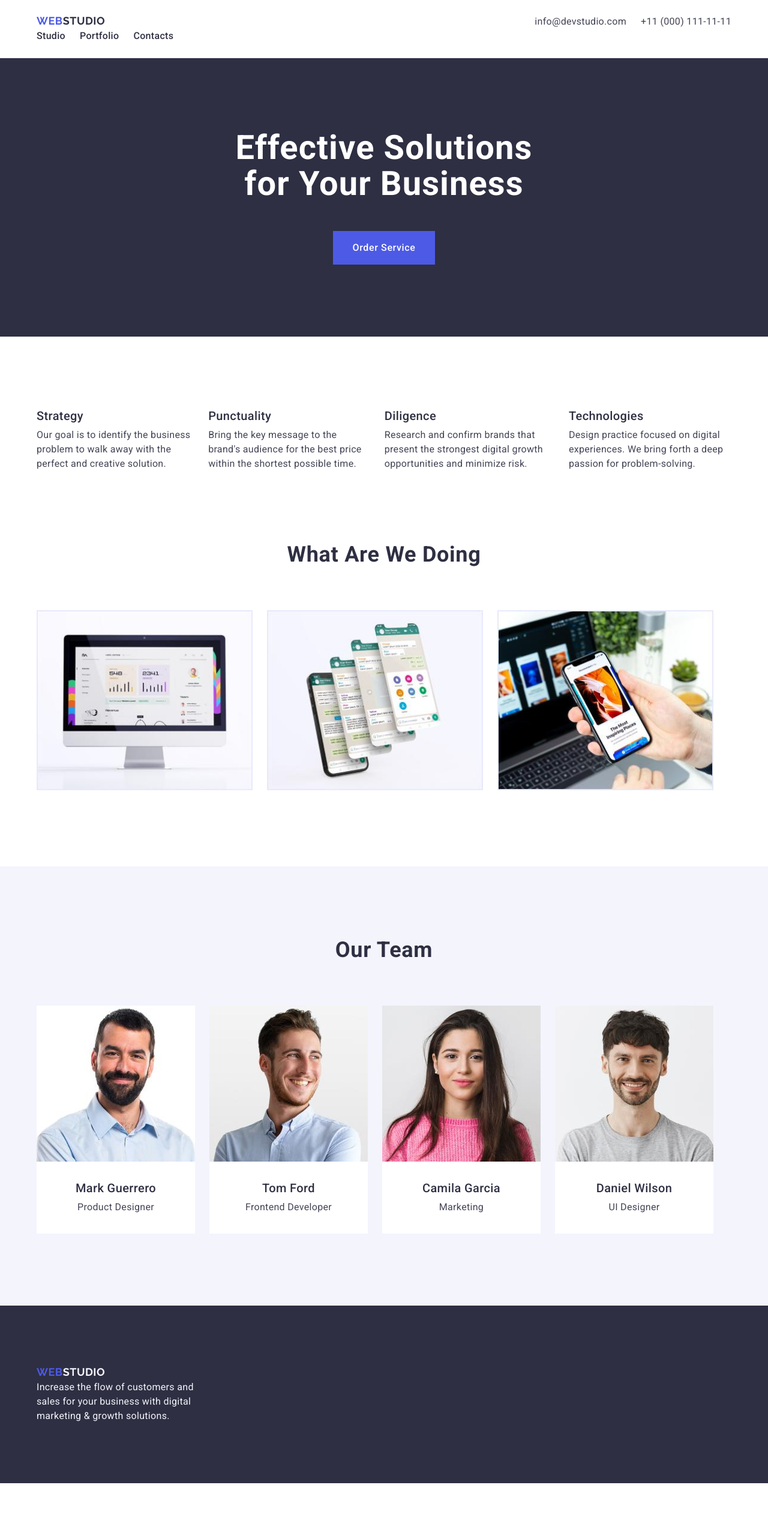
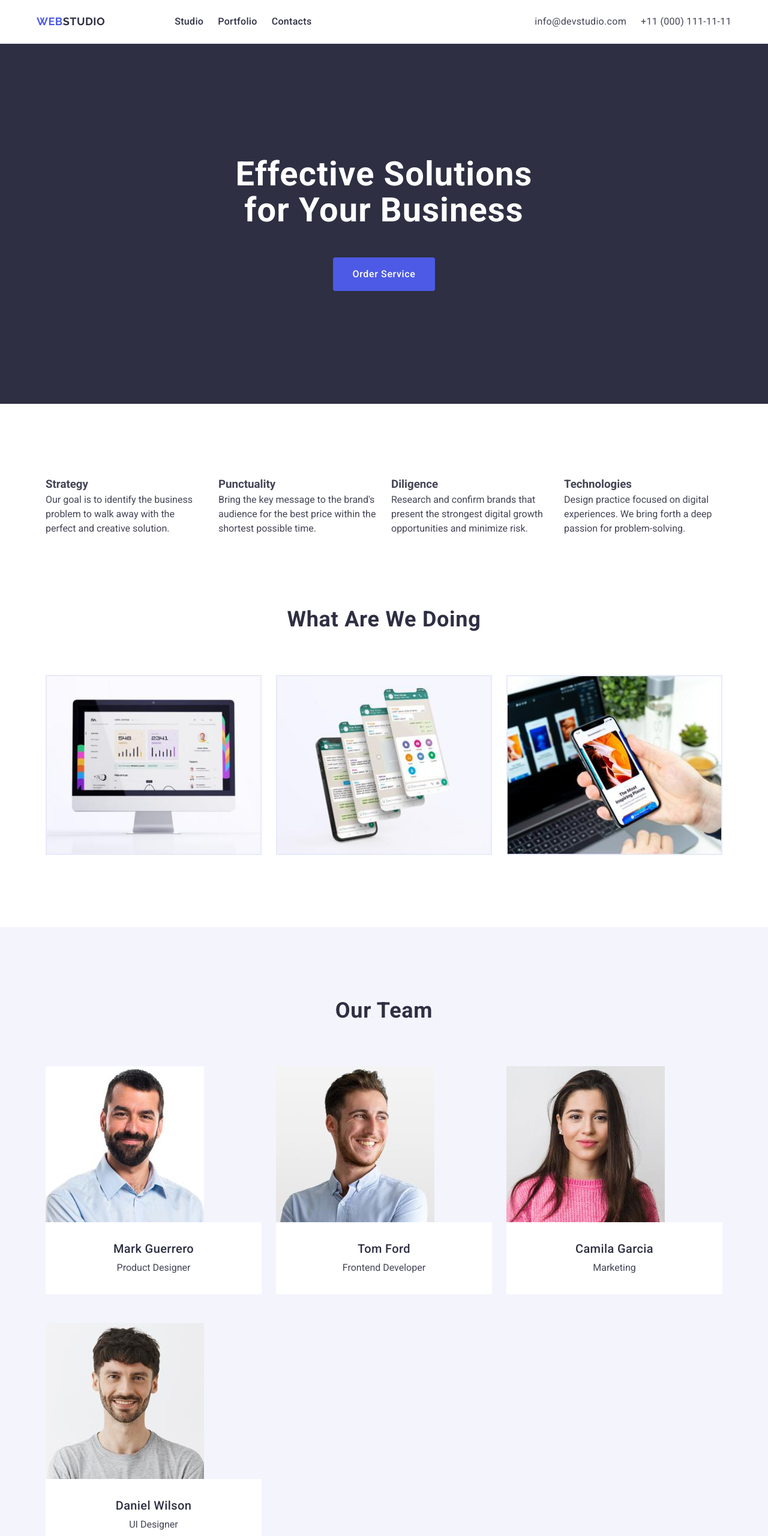
Before and after one commit to AnitaPrzedwojewska/goit-markup-hw-03, a plain HTML site: page index.html in a window 1280 px wide. Shown: the top 2560 px of the page at 60% size. Before the commit the page ends 2472 px from the top, so only its background shows below. Drawn offline with nearby package versions, Linux system fonts and the light colour scheme.

Commit message:
Update after autochecking

```diff
--- a/css/style.css
+++ b/css/style.css
@@ -24,23 +24,60 @@ body {
 	color: var(--TEXT);
     background-color: var(--WHITE);
 }
+img {
+    display: block;
+}
 .container {
     max-width: 1158px;
     margin: auto;
+    padding: 0 15px;
 }
-.section {
-    padding: 120px 0;
-}
-.header {
+.container-header {
     display: flex;
     flex-direction: row;
     justify-content: space-between;
     padding: 24px 0;
 }
-.border-header {
+.section {
+    padding: 120px 0;
+}
+.section.motto {
+    padding: 188px 0;
+    background-color: var(--DARK);
+    text-align: center;
+}
+.section.we-do {
+    padding-top: 0;
+}
+.section.our-team {
+    background-color: var(--LIGHT);
+}
+.link {
+    text-decoration: none;
+}
+.list {
+    list-style-type: none;
+    display: flex;
+    column-gap: 24px;
+    row-gap: 48px;
+}
+.list-filters {
+    justify-content: center;
+    margin-bottom: 72px;
+}
+.wrap {
+    flex-wrap: wrap;
+}
+.header-top-border {
     border-bottom: 1px solid var(--ACCENT);
 }
+.menu {
+    display: flex;
+    align-items: center;
+    gap: 40px;
+}
 .logo {
+    margin-right: 76px;
     color: var(--PRIMARY-BRAND);
     font-family: Raleway, sans-serif;
     font-size: 18px;
@@ -50,81 +87,53 @@ body {
     text-transform: uppercase;
     text-decoration: none;
 }
-.link {
-    text-decoration: none;
-}
 .studio-dark {
     color: var(--DARK);
 }
 .studio-light {
     color: var(--LIGHT);
 }
-.list {
-    list-style-type: none;
-    display: flex;
-    column-gap: 24px;
-    row-gap: 48px;
-}
-.wrap {
-    flex-wrap: wrap;
-}
-.menu-item {
+.item-menu {
+    padding: 24px 0;
     font-size: 16px;
     font-weight: 500;
     line-height: 1.5;
     letter-spacing: 0.02em;
     color: var(--DARK);
 }
-.menu-item:hover,
-.menu-item:focus,
-.menu-item:active {
-    color: var(--PRESSED-STATE);
-}
-.address {
+.item-address {
     font-style: normal;
-}
-.address-item {
     font-size: 16px;
     font-weight: 400;
     line-height: 1.5;
     letter-spacing: 0.02em;
     color: var(--TEXT);
 }
-.address-item:hover,
-.address-item:focus,
-.address-item:active {
+.item:hover,
+.item:focus,
+.item:active {
     color: var(--PRESSED-STATE);
 }
-.title {
-    background-color: var(--DARK);
-    text-align: center;
+.item-our-philosophy {
+    width: calc((100% - 72px) / 4);
 }
-.title-header {
+.item-we-do,
+.item-our-team,
+.item-portfolio {
+    width: calc((100% - 48px) / 3);
+}
+.title-motto {
+    max-width: 496px;
+    margin-right: auto;
     margin-bottom: 48px;
+    margin-left: auto;
     font-size: 56px;
     font-weight: 700;
     line-height: 1.07;
     letter-spacing: 1.12px;
     color: var(--WHITE);
 }
-.order-btn {
-    padding: 16px 32px;
-    border: none;
-    font-family: inherit;
-    font-weight: 500;
-    font-size: 16px;
-    line-height: 1.5;
-    letter-spacing: 0.04em;
-    color: var(--WHITE);
-    background-color: var(--PRIMARY-BRAND);
-    cursor: pointer;
-}
-.order-btn:hover,
-.order-btn:focus,
-.order-btn:active {
-    background-color: var(--PRESSED-STATE);
-}
-.section-title {
+.title-section {
     margin-bottom: 72px;
     text-align: center;
     font-size: 36px;
@@ -134,10 +143,7 @@ body {
     text-transform: capitalize;
     color: var(--DARK);
 }
-.none {
-    display: none;
-}
-.section-item-title {
+.title-item-our-philosophy {
     margin-bottom: 8px;
     font-size: 20px;
     font-weight: 500;
@@ -145,55 +151,70 @@ body {
     letter-spacing: 0.02em;
     color: var(--DARK);
 }
-.section-item-img {
-    display: block;
+.title-item-our-team {
+    margin-bottom: 8px;
+    font-size: 20px;
+    font-weight: 500;
+    line-height: 1.2;
+    letter-spacing: 0.02em;
+    color: var(--DARK);
 }
-.section-item-txt {
+.title-item-portfolio {
+    margin-bottom: 8px;
+    font-size: 20px;
+    font-weight: 500;
+    line-height: 1.2;
+    letter-spacing: 0.02em;
+    color: var(--DARK);
+}
+.txt-item- {
     font-size: 16px;
     font-weight: 400;
     line-height: 1.5;
     letter-spacing: 0.02em;
     color: var(--TEXT);
 }
-.img-border {
-    border: 1px solid var(--ACCENT);
-}
-.we-do {
-    padding-top: 0;
-}
-.our-team {
-    background-color: var(--LIGHT);
-}
-.our-team-item {
-    background-color: var(--WHITE-BACKGROUND);
-    text-align: center;
-}
-.img-caption {
-    padding: 32px 16px;
-}
-.border {
-    border: 1px solid var(--ACCENT);
-}
-.filters-list {
-    justify-content: center;
-    margin-bottom: 72px;
-}
-.filters-btn {
-    padding: 12px 24px;
+.btn {
     font-family: inherit;
     font-weight: 500;
     font-size: 16px;
     line-height: 1.5;
     letter-spacing: 0.04em;
+}
+.btn.order {
+    display: block;
+    min-width: 169px;
+    margin-left: auto;
+    margin-right: auto;
+    padding: 16px 32px;
+    border: none;
+    border-radius: 4px;
+    color: var(--WHITE);
+    background-color: var(--PRIMARY-BRAND);
+    cursor: pointer;
+}
+.btn.filters {
+    padding: 12px 24px;
     color: var(--PRIMARY-BRAND);
     background-color: var(--LIGHT);
+    border: 1px solid var(--ACCENT);
     cursor: pointer;
 }
-.filters-btn:hover,
-.filters-btn:focus,
-.filters-btn:active {
-    color: var(--WHITE);
+.btn:hover,
+.btn:focus,
+.btn:active {
     background-color: var(--PRESSED-STATE);
+}
+.visually-hidden {
+    display: none;
+}
+.caption-our-team {
+    padding: 32px 16px;
+    text-align: center;
+    background-color: var(--WHITE-BACKGROUND);
+}
+.img-border {
+    border: 1px solid var(--ACCENT);
 }
 .footer {
     background-color: var(--DARK);
--- a/index.html
+++ b/index.html
@@ -14,72 +14,74 @@
     <title>Main Page</title>
 </head>
 <body>
-    <header class="border-header">
-        <div class="container header">
-            <nav>
-                <a class="logo link" href="./index.html">Web<span class="studio-dark">Studio</span></a>
-                <ul class="menu-list list">
-                    <li><a class="menu-item link" href="./index.html">Studio</a></li>
-                    <li><a class="menu-item link" href="./portfolio.html">Portfolio</a></li>
-                    <li><a class="menu-item link" href="">Contacts</a></li>
+    <header class="header-top-border"><!------------------------------ HEADER -->
+        <div class="container container-header">
+            <nav class="menu">
+                <a class="link logo" href="./index.html">Web<span class="studio-dark">Studio</span></a>
+                <ul class="list">
+                    <li><a class="item item-menu link" href="./index.html">Studio</a></li>
+                    <li><a class="item item-menu link" href="./portfolio.html">Portfolio</a></li>
+                    <li><a class="item item-menu link" href="">Contacts</a></li>
                 </ul>
             </nav>
             <address class="address">
-                <ul class="address-list list">
-                    <li><a class="address-item link" href="mailto:info@devstudio.com">info@devstudio.com</a></li>
-                    <li><a class="address-item link" href="tel:+110001111111">+11 (000) 111-11-11</a></li>
+                <ul class="list">
+                    <li><a class="item item-address link" href="mailto:info@devstudio.com">info@devstudio.com</a></li>
+                    <li><a class="item item-address link" href="tel:+110001111111">+11 (000) 111-11-11</a></li>
                 </ul>
             </address>
         </div>
     </header>
     <main>
-        <section class="title section">
+        <section class="section motto"> <!------------------------------ MOTTO -->
             <div class="container">
-                <h1 class="title-header">Effective Solutions<br />for Your Business</h1>
-                <button class="order-btn" type="button">Order Service</button>
+                <h1 class="title-motto">Effective Solutions<br />for Your Business</h1>
+                <button class="btn order" type="button">Order Service</button>
             </div>
         </section>
-        <section class="our-philosophy section">
+
+        <section class="section our-philosophy"><!------------------------------ PHILOSOPHY -->
             <div class="container">
-                <h2 class="section-title none">Our Philosphy</h2>
-                <ul class="our-philosophy-list list">
-                    <li>
+                <h2 class="visually-hidden">Our Philosphy</h2>
+                <ul class="list list-our-philosophy">
+                    <li class="item-our-philosophy">
                         <h3 class="section-item-title">Strategy</h3>
                         <p class="section-item-txt">Our goal is to identify the business
                         problem to walk away with the perfect and creative solution.</p>
                     </li>
-                    <li>
+                    <li class="item-our-philosophy">
                         <h3 class="section-item-title">Punctuality</h3>
                         <p class="section-item-txt">Bring the key message to the brand's audience for the best price within the shortest possible time.</p>
                     </li>
-                    <li>
+                    <li class="item-our-philosophy">
                         <h3 class="section-item-title">Diligence</h3>
                         <p class="section-item-txt">Research and confirm brands that present the strongest digital growth opportunities and minimize risk.</p>
                     </li>
-                    <li>
+                    <li class="item-our-philosophy">
                         <h3 class="section-item-title">Technologies</h3>
                         <p class="section-item-txt">Design practice focused on digital experiences. We bring forth a deep passion for problem-solving.</p>
                     </li>
                 </ul>
             </div>
         </section>
-        <section class="we-do section">
+
+        <section class="section we-do"><!------------------------------ WE DO -->
             <div class="container">
-                <h2 class="section-title">What are we doing</h2>
-                <ul class="we-do-list list wrap">
-                    <li>
+                <h2 class="title-section">What are we doing</h2>
+                <ul class="list wrap">
+                    <li class="item-we-do">
                         <img class="img-border"
                             src="./images/we-do-img1.jpg"
                             alt="monitor screen"
                             width="360" height="300">
                     </li>
-                    <li>
+                    <li class="item-we-do">
                         <img class="img-border"
                             src="./images/we-do-img2.jpg"
                             alt="smartphone and four possible screen appearances"
                             width="360" height="300">
                     </li>
-                    <li>
+                    <li class="item-we-do">
                         <img class="img-border"
                             src="./images/we-do-img3.jpg"
                             alt="smartphone held in hand and laptop screen in the background"
@@ -88,63 +90,52 @@
                 </ul>
             </div>
         </section>
-        <section class="our-team section">
+
+        <section class="section our-team"><!------------------------------ OUR TEAM -->
             <div class="container">
-                <h2 class="section-title">Our Team</h2>
-                <ul class="our-team-list list wrap">
-                    <li class="our-team-item">
-                        <figure>
-                            <img class="section-item-img"
-                                src="./images/our-team-mark-guerrero.jpg"
+                <h2 class="title-section">Our Team</h2>
+                <ul class="list wrap">
+                    <li class="item-our-team">
+                        <img src="./images/our-team-mark-guerrero.jpg"
                             alt="Photo Mark Guerrero: smiling man in a blue shirt, brown hair and very short stubble"
                             width="264" height="260">
-                            <figcaption class="img-caption btm-radius">
-                                <h3 class="section-item-title">Mark Guerrero</h3>
-                                <p class="section-item-txt">Product Designer</p>
-                            </figcaption>
-                        </figure>
+                        <div class="caption-our-team">
+                            <h3 class="title-item-our-team">Mark Guerrero</h3>
+                            <p class="txt-item-our-team">Product Designer</p>
+                        </div>
                     </li>
-                    <li class="our-team-item">
-                        <figure>
-                            <img class="section-item-img"
-                                src="./images/our-team-tom-ford.jpg"
+                    <li class="item-our-team">
+                        <img src="./images/our-team-tom-ford.jpg"
                             alt="Photo Tom Ford: laughing man in a blue shirt, short dark hair and short stubble"
                             width="264" height="260">
-                            <figcaption class="img-caption btm-radius">
-                                <h3 class="section-item-title">Tom Ford</h3>
-                                <p class="section-item-txt">Frontend Developer</p>
-                            </figcaption>
-                        </figure>
+                        <div class="caption-our-team">
+                            <h3 class="title-item-our-team">Tom Ford</h3>
+                            <p class="txt-item-our-team">Frontend Developer</p>
+                        </div>
                     </li>
-                    <li class="our-team-item">
-                        <figure>
-                            <img class="section-item-img"
-                                src="./images/our-team-camila-garcia.jpg"
+                    <li class="item-our-team">
+                        <img src="./images/our-team-camila-garcia.jpg"
                             alt="Photo Camila Garcia: smiling woman in pink sweater and long straight dark brown hair"
                             width="264" height="260">
-                            <figcaption class="img-caption btm-radius">
-                                <h3 class="section-item-title">Camila Garcia</h3>
-                                <p class="section-item-txt">Marketing</p>
-                            </figcaption>
-                        </figure>
+                        <div class="caption-our-team">
+                            <h3 class="title-item-our-team">Camila Garcia</h3>
+                            <p class="txt-item-our-team">Marketing</p>
+                        </div>
                     </li>
-                    <li class="our-team-item">
-                        <figure>
-                            <img class="section-item-img"
-                                src="./images/our-team-daniel-wilson.jpg"
+                    <li class="item-our-team">
+                        <img src="./images/our-team-daniel-wilson.jpg"
                             alt="Photo Daniel Wilson: smiling man in a gray blouse with thick brown hair and fine stubble"
                             width="264" height="260">
-                            <figcaption class="img-caption btm-radius">
-                                <h3 class="section-item-title">Daniel Wilson</h3>
-                                <p class="section-item-txt">UI Designer</p>
-                            </figcaption>
-                        </figure>
+                        <div class="caption-our-team">
+                            <h3 class="title-item-our-team">Daniel Wilson</h3>
+                            <p class="txt-item-our-team">UI Designer</p>
+                        </div>
                     </li>
                 </ul>
             </div>
         </section>
     </main>
-    <footer class="footer">
+    <footer class="footer"><!------------------------------ FOOTER -->
         <div class="container">
             <a class="logo link" href="./index.html">Web<span class="studio-light">Studio</span></a>
             <p class="footer-txt">Increase the flow of customers and<br />sales for your business with digital<br />marketing & growth solutions.</p>
```
Also changed, not shown: portfolio.html (+75 -93 lines). Lines whose indentation alone changed are shown as unchanged.
